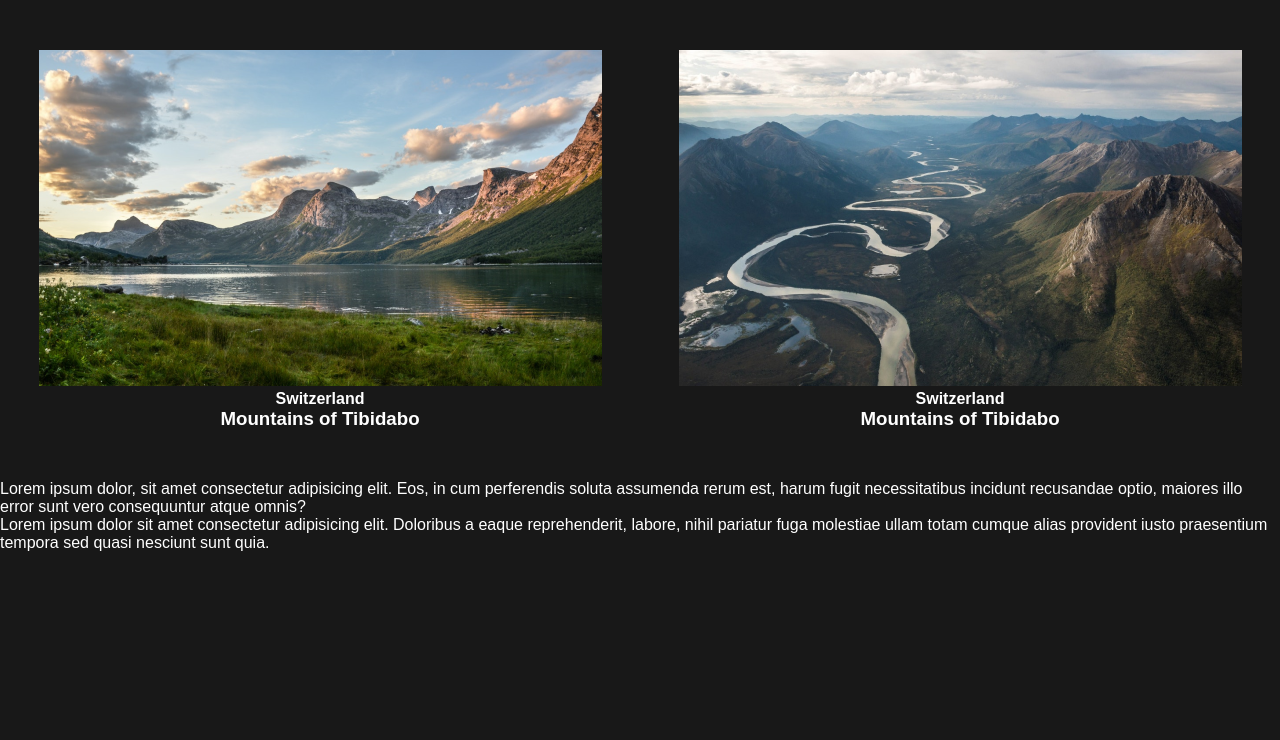
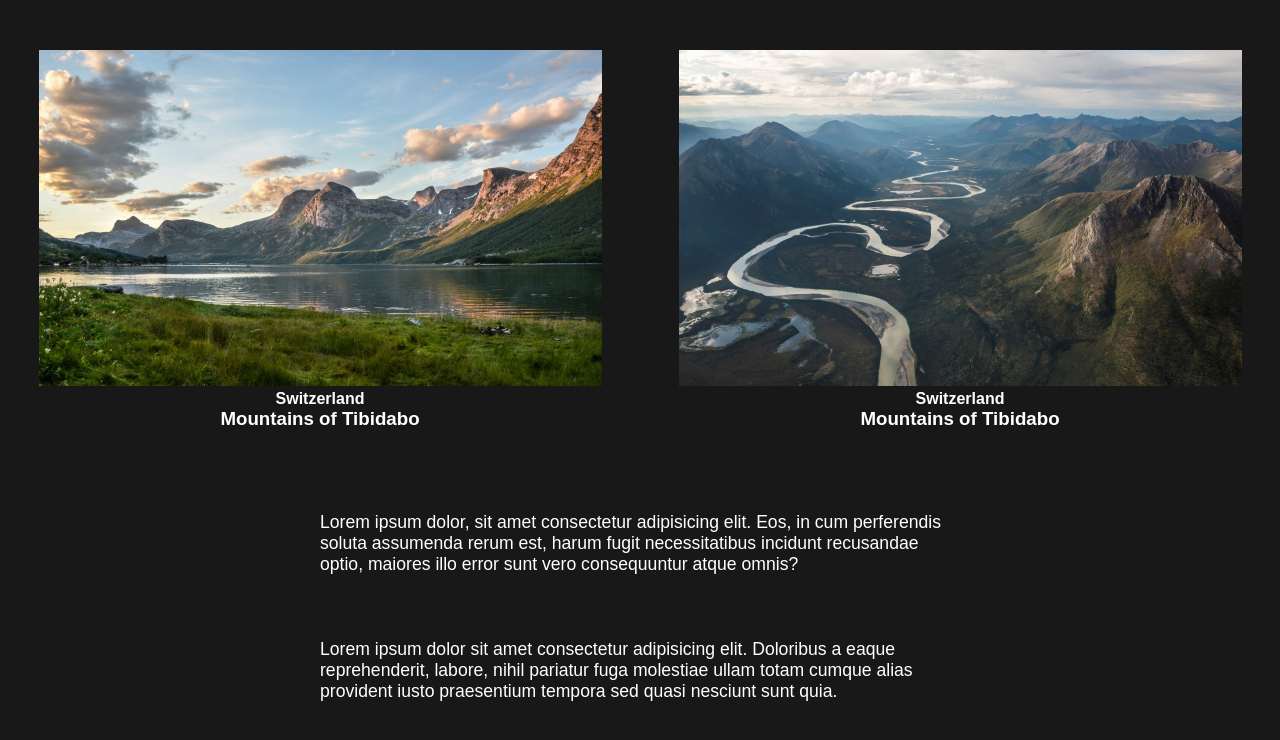
Before and after one commit to SchmidtRichard/Build-Parallax-Website-With-HTML-CSS-Javascript, a plain HTML site: page index.html in a window 1280 px wide. Shown: the part 800-1540 px from the top of the page. Drawn offline with nearby package versions, Linux system fonts and the light colour scheme; a script that the page names is missing.

Commit message:
.text style

```diff
--- a/style.css
+++ b/style.css
@@ -51,3 +51,8 @@ nav {
 	min-height: 60vh;
 	text-align: center;
 }
+
+.text {
+	padding: 2rem 20rem;
+	font-size: 1.1rem;
+}
```
